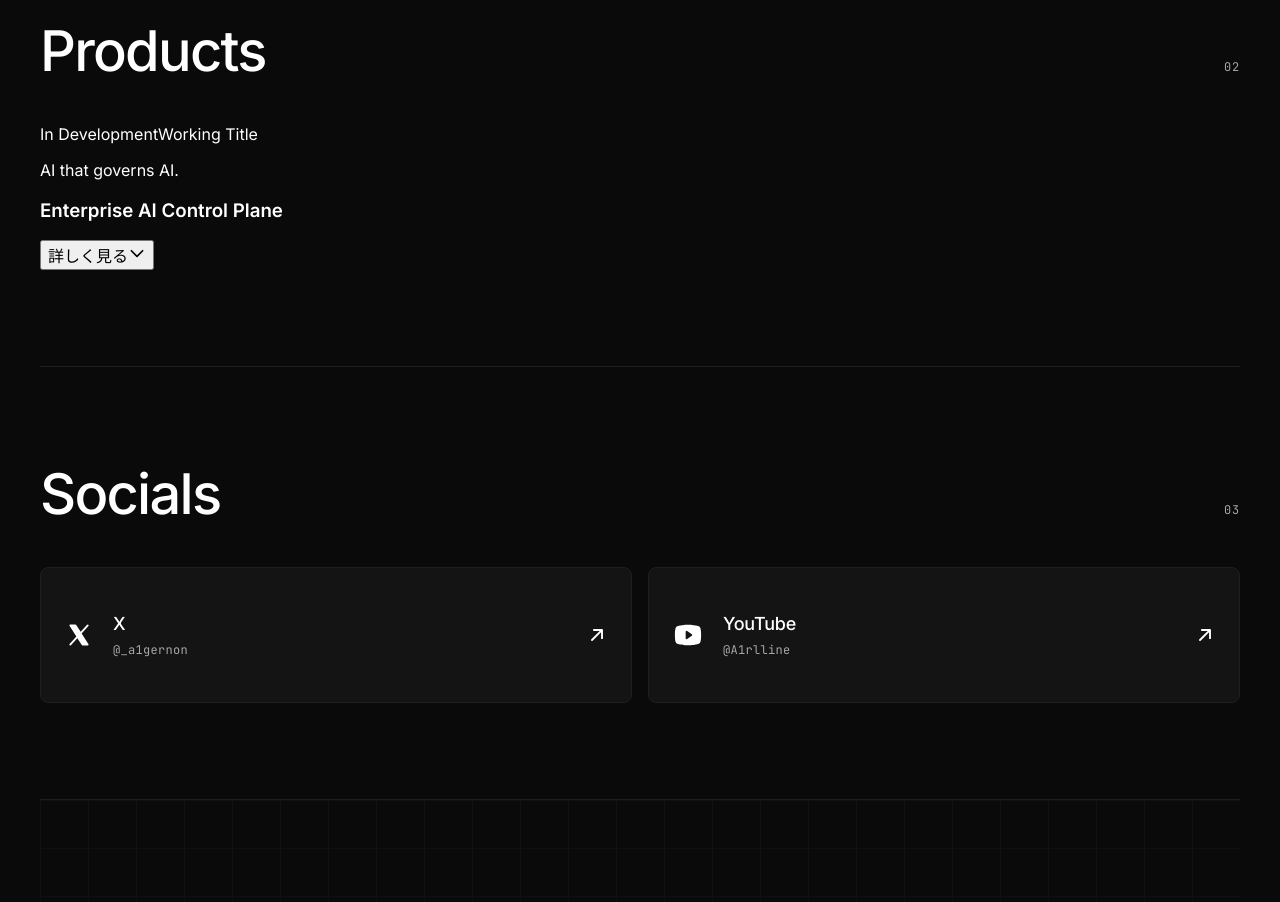
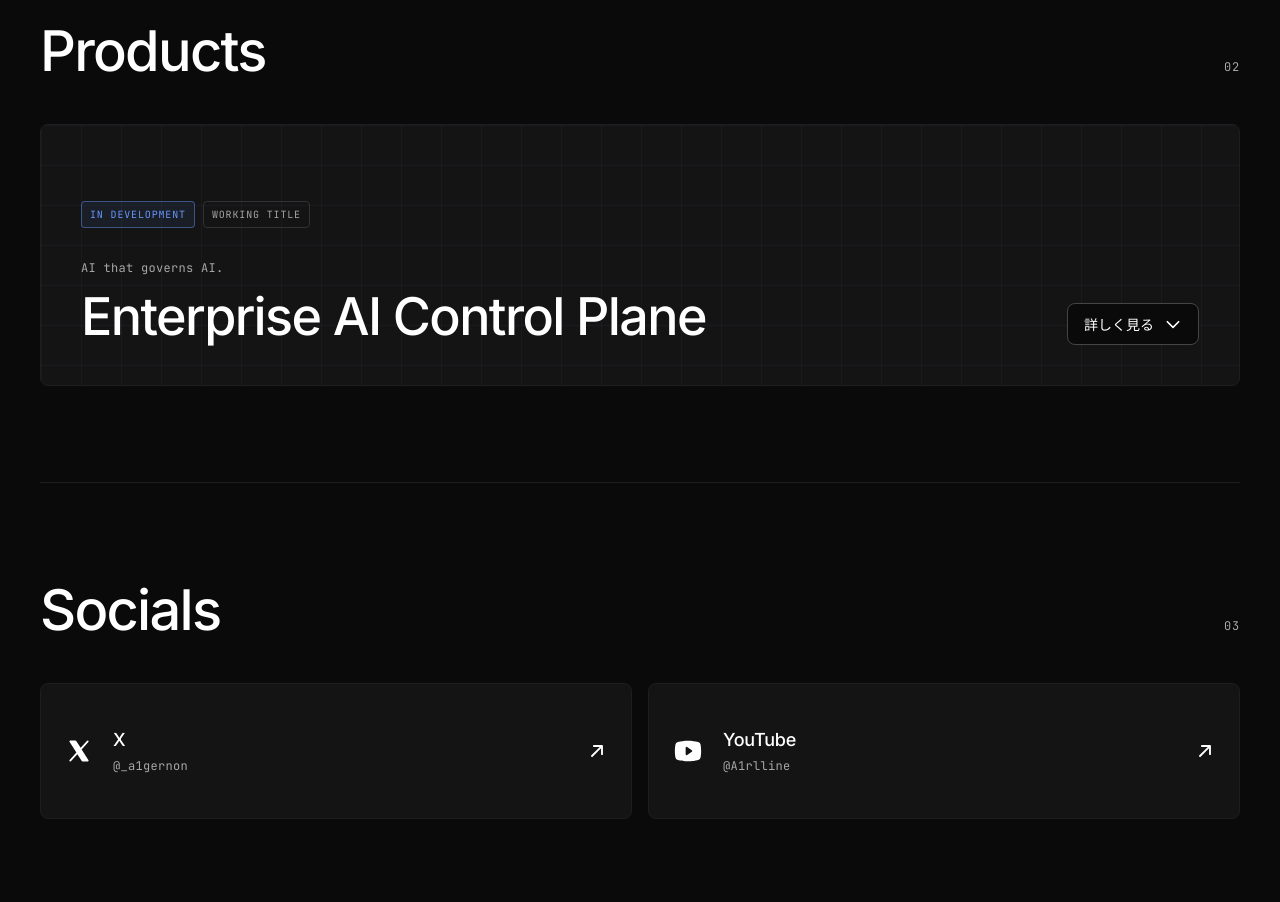
Before and after one commit to Air612/AIRXTERIUM_portfoliopage, a React (Vite) app: page / in a window 1280 px wide. Shown: the part 1760-2662 px from the top of the page. Built offline with nearby package versions, Linux system fonts and the light colour scheme.

Commit message:
Add product card and overview styles

```diff
--- a/src/styles.css
+++ b/src/styles.css
@@ -336,6 +336,236 @@ h1 {
 
 .next-project h3 { font-size: 20px; letter-spacing: -0.42px; }
 
+.product-card {
+  overflow: hidden;
+  border: 1px solid var(--color-iron);
+  border-radius: 8px;
+  background: var(--color-graphite);
+}
+
+.product-overview {
+  display: flex;
+  gap: 40px;
+  align-items: flex-end;
+  justify-content: space-between;
+  min-height: 260px;
+  padding: 40px;
+  background-image:
+    linear-gradient(rgba(103, 152, 255, 0.05) 1px, transparent 1px),
+    linear-gradient(90deg, rgba(103, 152, 255, 0.05) 1px, transparent 1px);
+  background-size: 40px 40px;
+}
+
+.product-meta {
+  display: flex;
+  flex-wrap: wrap;
+  gap: 8px;
+  margin-bottom: 32px;
+}
+
+.product-meta span {
+  padding: 6px 8px;
+  border: 1px solid var(--color-slate-edge);
+  border-radius: 4px;
+  color: var(--color-ash);
+  font-family: var(--font-mono);
+  font-size: 10px;
+  letter-spacing: 0.85px;
+  text-transform: uppercase;
+}
+
+.product-meta span:first-child {
+  color: var(--color-soft-indigo);
+  border-color: rgba(103, 152, 255, 0.44);
+  background: rgba(103, 152, 255, 0.08);
+}
+
+.product-kicker {
+  margin: 0 0 12px;
+  color: var(--color-ash);
+  font-family: var(--font-mono);
+  font-size: 12px;
+  letter-spacing: 0.3px;
+}
+
+.product-overview h3 {
+  max-width: 760px;
+  margin: 0;
+  color: var(--color-bone);
+  font-size: clamp(30px, 4.5vw, 52px);
+  font-weight: 500;
+  line-height: 1.1;
+  letter-spacing: -1.6px;
+}
+
+.product-toggle {
+  display: inline-flex;
+  flex: 0 0 auto;
+  gap: 10px;
+  align-items: center;
+  min-height: 42px;
+  padding: 8px 16px;
+  border: 1px solid var(--color-smoke);
+  border-radius: 8px;
+  color: var(--color-bone);
+  background: var(--color-carbon);
+  cursor: pointer;
+  font-size: 14px;
+  font-weight: 500;
+  transition: color 180ms ease, border-color 180ms ease, background-color 180ms ease;
+}
+
+.product-toggle svg { transition: transform 180ms ease; }
+.product-toggle svg.is-open { transform: rotate(180deg); }
+
+.product-toggle:hover,
+.product-toggle:focus-visible {
+  color: var(--color-soft-indigo);
+  border-color: var(--color-soft-indigo);
+  background: var(--color-iron);
+  outline: 2px solid rgba(103, 152, 255, 0.22);
+  outline-offset: 3px;
+}
+
+.product-details {
+  padding: 40px;
+  border-top: 1px solid var(--color-iron);
+  animation: product-reveal 220ms ease-out;
+}
+
+@keyframes product-reveal {
+  from { opacity: 0; transform: translateY(-6px); }
+  to { opacity: 1; transform: translateY(0); }
+}
+
+.product-description {
+  max-width: 760px;
+  margin: 0 auto 40px;
+  color: var(--color-ash);
+  font-size: 16px;
+  line-height: 1.7;
+  text-align: center;
+}
+
+.control-plane-diagram {
+  display: grid;
+  justify-items: center;
+  max-width: 920px;
+  margin: 0 auto;
+  padding: 32px;
+  border: 1px solid var(--color-iron);
+  border-radius: 8px;
+  background: var(--color-carbon);
+}
+
+.diagram-node {
+  display: flex;
+  gap: 14px;
+  align-items: center;
+  min-height: 64px;
+  padding: 14px 16px;
+  border: 1px solid var(--color-slate-edge);
+  border-radius: 6px;
+  color: var(--color-ash);
+  background: var(--color-graphite);
+}
+
+.diagram-node svg { flex: 0 0 auto; color: var(--color-soft-indigo); }
+.diagram-node strong,
+.diagram-node > span { display: block; color: var(--color-bone); font-size: 14px; font-weight: 500; }
+.diagram-node span { display: block; margin-top: 4px; font-family: var(--font-mono); font-size: 10px; line-height: 1.5; letter-spacing: 0.25px; }
+.diagram-node-human { min-width: min(100%, 360px); justify-content: center; }
+
+.diagram-arrow {
+  margin: 14px 0;
+  color: var(--color-smoke);
+}
+
+.control-plane-core {
+  width: 100%;
+  padding: 28px;
+  border: 1px solid rgba(103, 152, 255, 0.58);
+  border-radius: 8px;
+  background: rgba(103, 152, 255, 0.055);
+  box-shadow: inset 0 0 0 1px rgba(103, 152, 255, 0.05);
+}
+
+.control-plane-title {
+  display: flex;
+  gap: 16px;
+  align-items: center;
+  justify-content: center;
+  margin-bottom: 24px;
+  color: var(--color-soft-indigo);
+  text-align: left;
+}
+
+.control-plane-title span,
+.control-plane-title strong { display: block; font-family: var(--font-mono); }
+.control-plane-title span { margin-bottom: 3px; font-size: 10px; letter-spacing: 1.3px; }
+.control-plane-title strong { color: var(--color-bone); font-size: 16px; letter-spacing: 1px; }
+
+.control-modules {
+  display: grid;
+  grid-template-columns: repeat(3, minmax(0, 1fr));
+  gap: 8px;
+}
+
+.control-modules span {
+  min-height: 48px;
+  padding: 10px;
+  border: 1px solid var(--color-iron);
+  border-radius: 4px;
+  color: var(--color-ash);
+  background: rgba(10, 10, 10, 0.72);
+  font-family: var(--font-mono);
+  font-size: 10px;
+  line-height: 1.45;
+  text-align: center;
+}
+
+.decision-row {
+  display: grid;
+  grid-template-columns: repeat(4, minmax(0, 1fr));
+  margin-top: 16px;
+  border: 1px solid var(--color-slate-edge);
+  border-radius: 4px;
+}
+
+.decision-row span {
+  padding: 8px 6px;
+  border-right: 1px solid var(--color-slate-edge);
+  color: var(--color-bone);
+  font-family: var(--font-mono);
+  font-size: 9px;
+  letter-spacing: 0.5px;
+  text-align: center;
+  text-transform: uppercase;
+}
+
+.decision-row span:last-child { border-right: 0; }
+
+.diagram-agents,
+.diagram-destinations {
+  display: grid;
+  width: 100%;
+  gap: 12px;
+}
+
+.diagram-agents { grid-template-columns: repeat(3, minmax(0, 1fr)); }
+.diagram-agents .diagram-node { justify-content: center; }
+.diagram-destinations { grid-template-columns: repeat(2, minmax(0, 1fr)); }
+
+.product-note {
+  margin: 20px auto 0;
+  color: var(--color-mist);
+  font-family: var(--font-mono);
+  font-size: 10px;
+  line-height: 1.5;
+  letter-spacing: 0.3px;
+  text-align: center;
+}
+
 .social-grid {
   display: grid;
   grid-template-columns: repeat(2, minmax(0, 1fr));
@@ -600,6 +830,8 @@ footer p { margin: 0; }
   .work-card { grid-template-columns: 1fr; }
   .work-image-wrap { min-height: 0; aspect-ratio: 16 / 9; }
   .work-content { min-height: 176px; border-top: 1px solid var(--color-iron); border-left: 0; }
+  .product-overview { align-items: flex-start; flex-direction: column; min-height: 0; }
+  .control-modules { grid-template-columns: repeat(2, minmax(0, 1fr)); }
   .social-grid { grid-template-columns: 1fr; }
   .stack-layout { grid-template-columns: 1fr; }
   .pricing-grid { grid-template-columns: 1fr; }
@@ -612,8 +844,8 @@ footer p { margin: 0; }
   .site-header { min-height: 64px; }
   nav { gap: 0; }
   nav a { padding: 8px 10px; font-size: 13px; }
-  nav a:nth-child(2),
-  nav a:nth-child(3) { display: none; }
+  nav a:nth-child(3),
+  nav a:nth-child(4) { display: none; }
   .hero,
   .stack-section {
     padding-right: 16px;
@@ -633,6 +865,17 @@ footer p { margin: 0; }
   .contact-section h2 { font-size: 40px; line-height: 1.2; letter-spacing: -0.84px; }
   .work-content { min-height: 152px; }
   .next-project { grid-template-columns: 48px 1fr; }
+  .product-overview,
+  .product-details { padding: 24px; }
+  .product-overview { gap: 32px; }
+  .product-toggle { width: 100%; justify-content: center; }
+  .control-plane-diagram { padding: 16px; }
+  .control-modules,
+  .diagram-agents,
+  .diagram-destinations { grid-template-columns: 1fr; }
+  .decision-row { grid-template-columns: repeat(2, minmax(0, 1fr)); }
+  .decision-row span:nth-child(2) { border-right: 0; }
+  .decision-row span:nth-child(-n + 2) { border-bottom: 1px solid var(--color-slate-edge); }
   .contact-section { padding: 80px 0; }
   .contact-actions { display: grid; }
 }
```
